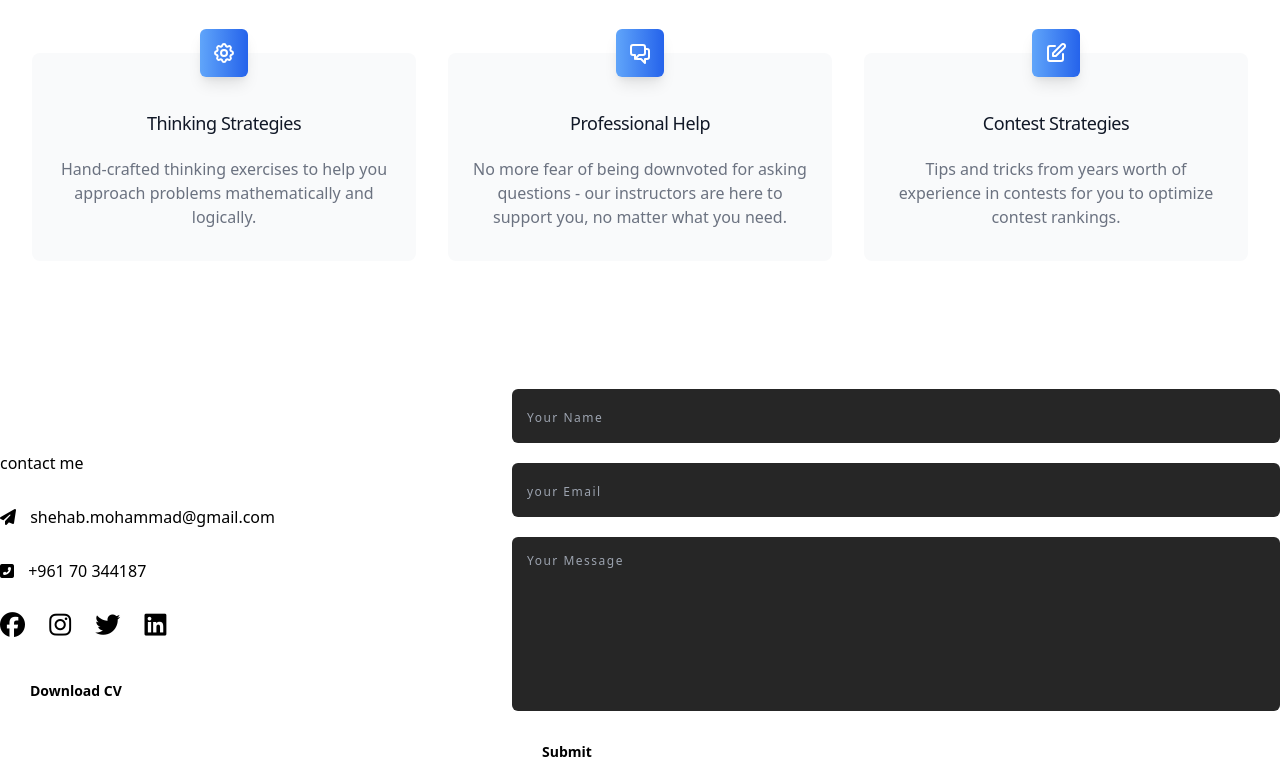
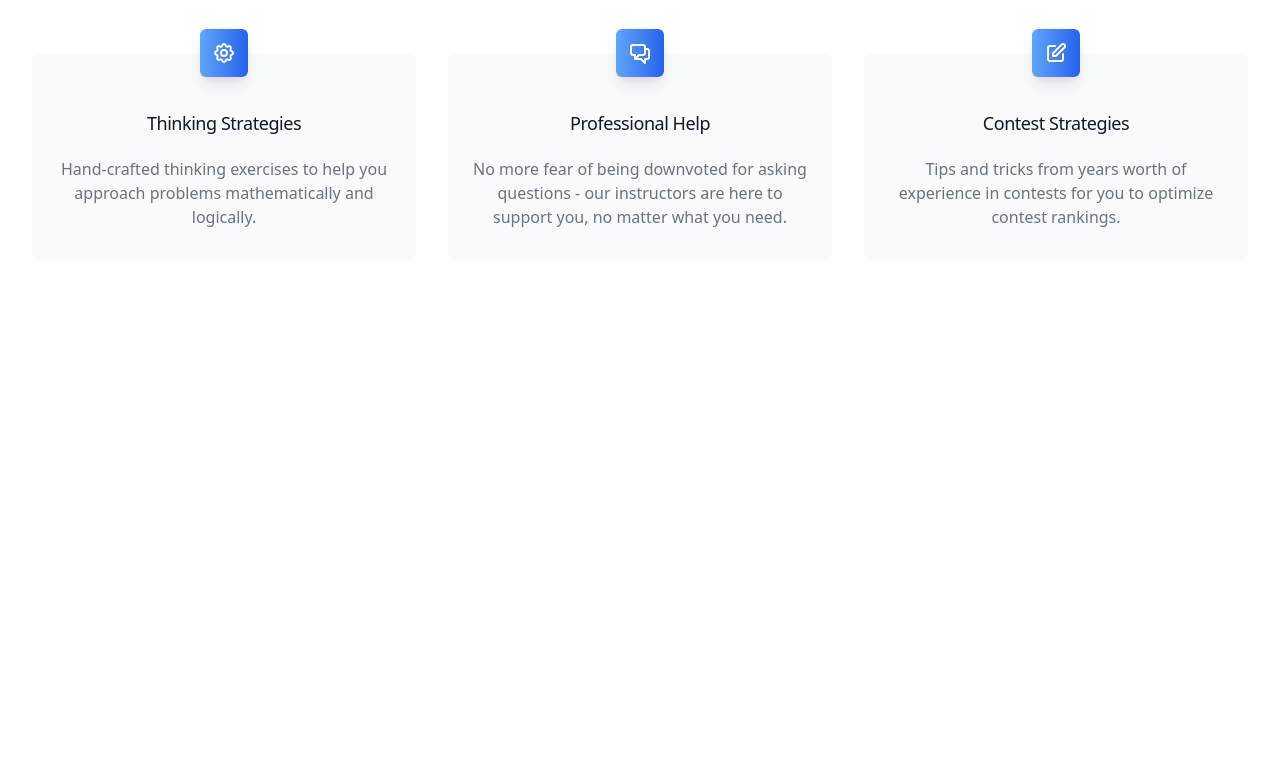
Before and after one commit to lgithm/lukgithm.github.io, a plain HTML site: page index.html in a window 1280 px wide. Shown: the part 1291-2063 px from the top of the page. After the commit the page ends 1680 px from the top, so only its background shows below. Drawn offline with Linux system fonts and the light colour scheme.

Commit message:
Update index.html

```diff
--- a/index.html
+++ b/index.html
@@ -182,35 +182,6 @@
         </div>
       </div>
     </div>
-    <section id="contact" class="section-padding">
-      <div class="container">
-
-          <div class="contact-wrapper">
-              <div class="contact-l">
-                  <h2 class="section-title">contact me</h2>
-                  <p><i class="fas fa-paper-plane"></i> shehab.mohammad@gmail.com</p>
-                  <p><i class="fas fa-phone-square-alt"></i> +961 70 344187</p>
-                  <div class="social-icons">
-                      <a href="https:\\www.facebook.com"><i class="fab fa-brands fa-facebook"></i></a>
-                      <a href="https:\\www.instagram.com"><i class="fab fa-brands fa-instagram"></i></a>
-                      <a href="https:\\www.twitter.com"><i class="fab fa-brands fa-twitter"></i></a>
-                      <a href="https:\\www.linkedin.com"><i class="fab fa-brands fa-linkedin"></i></a>
-                  </div>
-                  <a href="MohamadChehab.pdf" class="contact-cv" download>Download CV</a>
-              </div>
-
-              <div class="contact-r">
-                  <form>
-                      <input type="text" name="Name" placeholder="Your Name" required />
-                      <input type="email" name="Email" placeholder="your Email" required />
-                      <textarea name="Message" rows="6" placeholder="Your Message"></textarea>
-                      <button type="submit">submit</button>
-                  </form>
-              </div>
-          </div>
-
-      </div>
-  </section>
     <script id="__NEXT_DATA__" type="application/json">
       {
         "props": {
```
